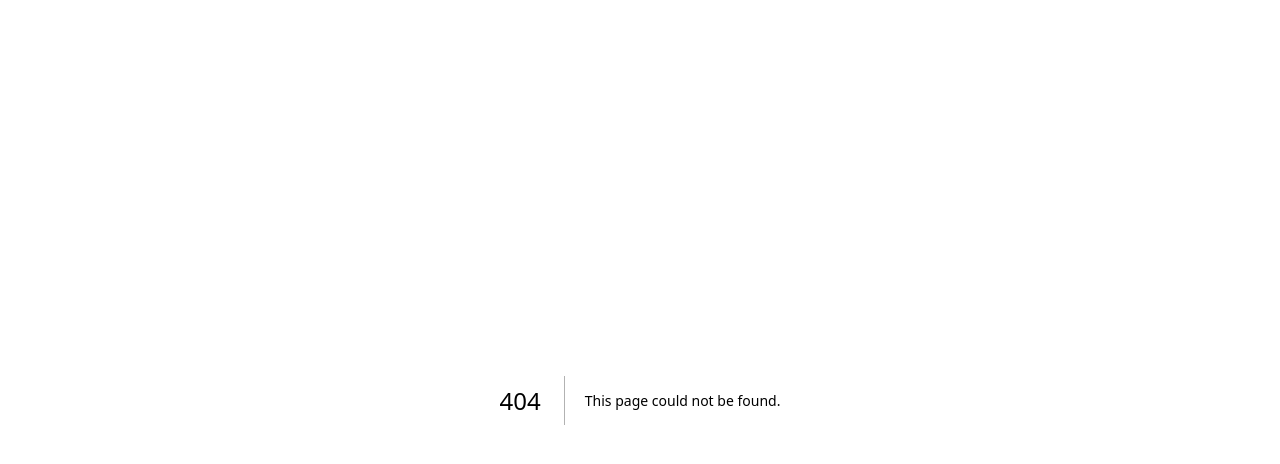
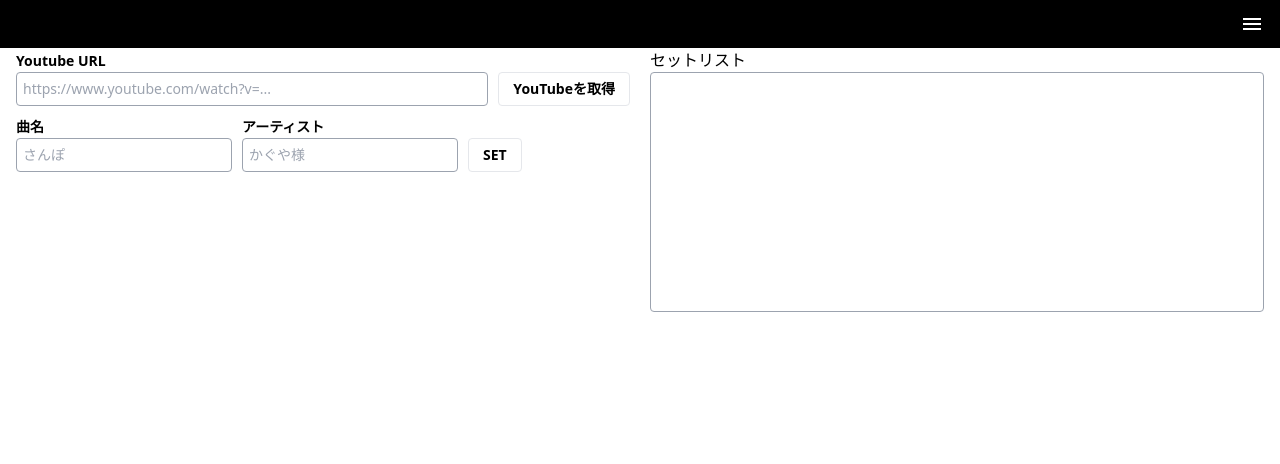
Before and after one commit to SlothCorporation/VirtualSoundBox, a Next.js app in the folder frontend/: page /post-generator in a window 1280 px wide. Before the commit this address had no page. Shown: the top 464 px of the page. Built offline with nearby package versions, Linux system fonts and the light colour scheme.

Commit message:
post-generaterのpathを変更

```diff
--- a/frontend/src/components/Layout.tsx
+++ b/frontend/src/components/Layout.tsx
@@ -17,7 +17,9 @@ function SideNavContent() {
           </div>
           <div>
             <SideNavHeading title="コンテンツ" />
-            <SideNavLink href="/">ランキング</SideNavLink>
+            <SideNavLink href="/post-generator">
+              ポストジェネレーター
+            </SideNavLink>
           </div>
         </div>
       </nav>
--- a/frontend/src/pages/api/hello.ts
+++ /dev/null
@@ -1,13 +0,0 @@
-// Next.js API route support: https://nextjs.org/docs/api-routes/introduction
-import type { NextApiRequest, NextApiResponse } from "next";
-
-type Data = {
-  name: string;
-};
-
-export default function handler(
-  req: NextApiRequest,
-  res: NextApiResponse<Data>,
-) {
-  res.status(200).json({ name: "John Doe" });
-}
--- a/frontend/src/pages/admin/post-generator/index.tsx
+++ b/frontend/src/pages/post-generator/index.tsx
@@ -1,4 +1,4 @@
-import AdminLayout from "@/components/AdminLayout";
+import Layout from "@/components/Layout";
 import Input from "@/components/Form/Input";
 import {
   setListDataAtom,
@@ -308,11 +308,11 @@ function SetListPreview() {
 
 export default function Home() {
   return (
-    <AdminLayout>
+    <Layout>
       <div className="flex gap-5">
         <PostGenerator />
         <SetListGenerator />
       </div>
-    </AdminLayout>
+    </Layout>
   );
 }
```
